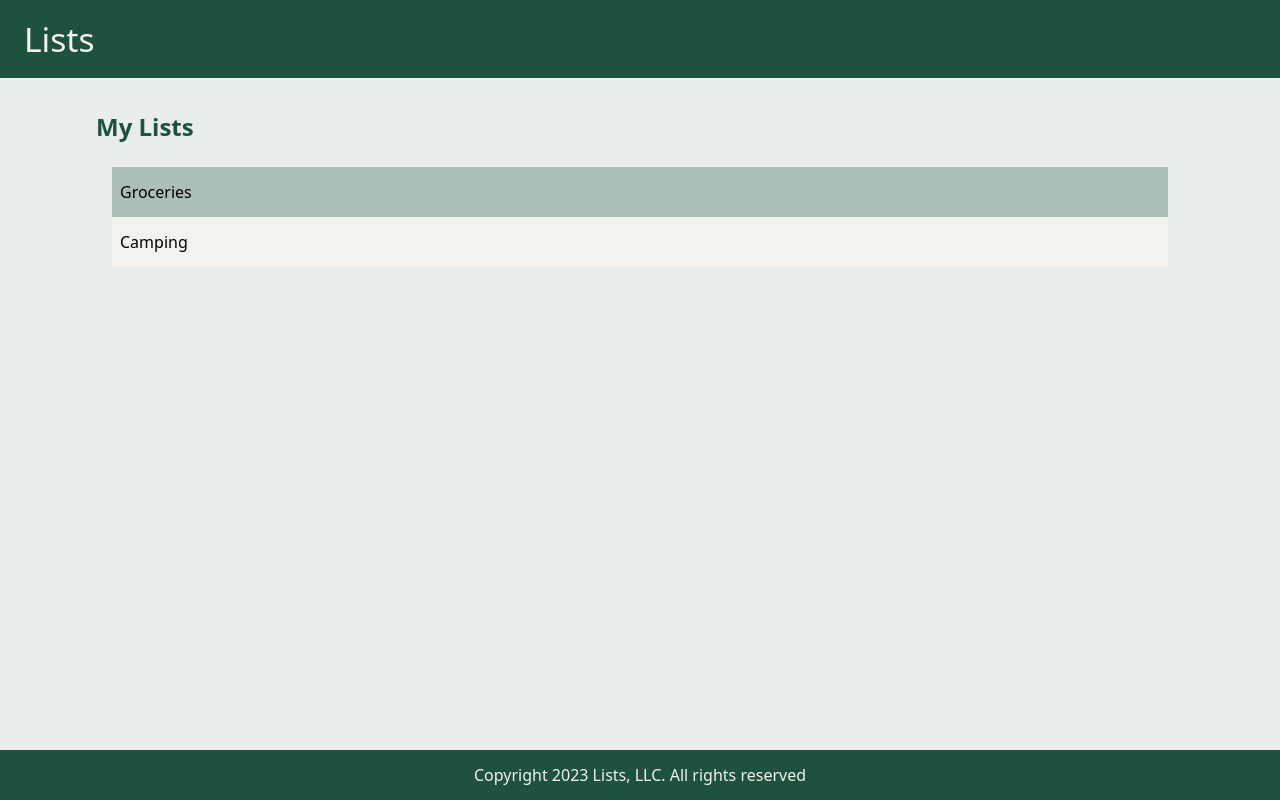
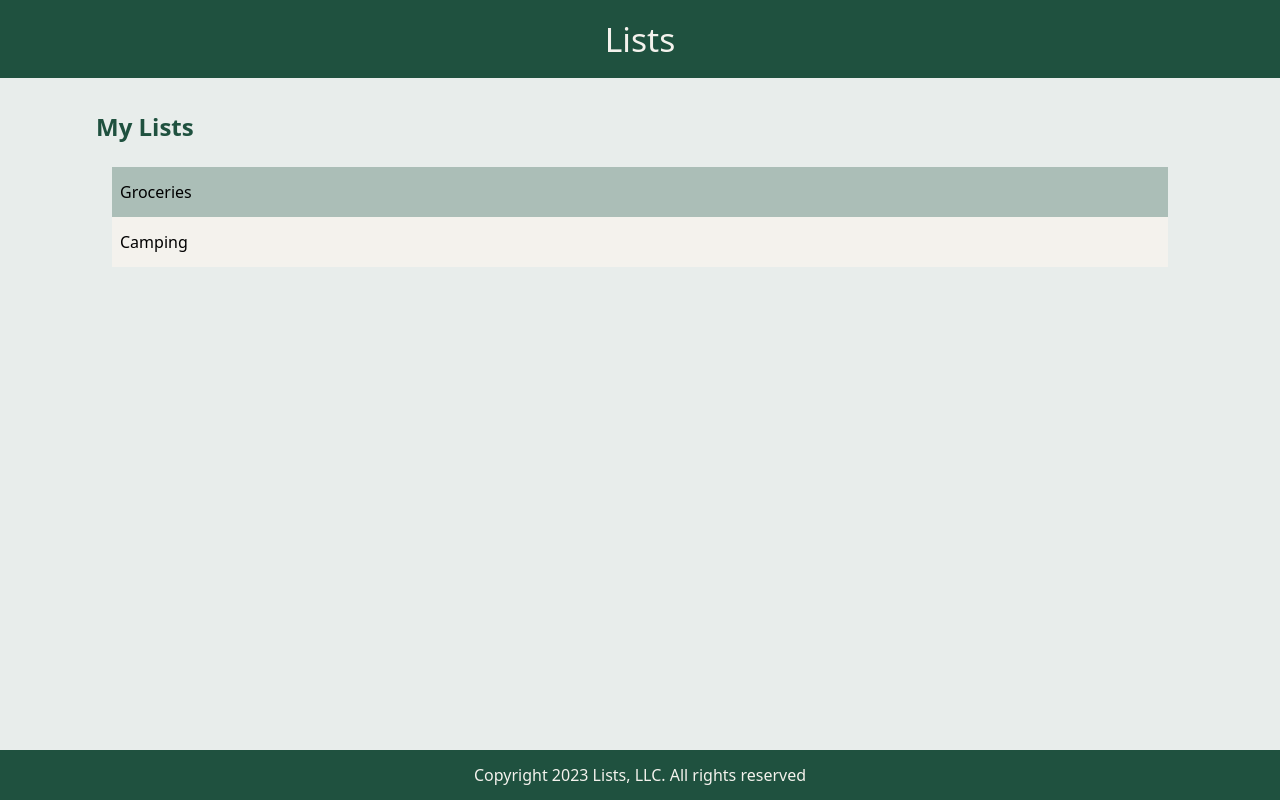
Before and after one commit to iupui-multi-device-certificate/n315-homework-07, a website with bundled scripts: page index.html in a window 1280 px wide. Built offline with nearby package versions, Linux system fonts and the light colour scheme.

Commit message:
fix: styling

```diff
--- a/index.html
+++ b/index.html
@@ -4,7 +4,7 @@
     <meta charset="UTF-8" />
     <meta http-equiv="X-UA-Compatible" content="IE=edge" />
     <meta name="viewport" content="width=device-width, initial-scale=1.0" />
-    <title>Camping Unlimited</title>
+    <title>Homework 7</title>
     <link
       rel="stylesheet"
       href="https://cdnjs.cloudflare.com/ajax/libs/font-awesome/6.3.0/css/all.min.css"
--- a/scss/components/_list.scss
+++ b/scss/components/_list.scss
@@ -1,6 +1,7 @@
 header {
   display: flex;
   justify-content: space-between;
+  align-items: center;
   //keep it simple
   //https://stackoverflow.com/questions/18611195/x-close-button-only-using-css
   //andy crone solution + screen reader friendly bit
--- a/scss/components/_navigation.scss
+++ b/scss/components/_navigation.scss
@@ -7,6 +7,10 @@
 
   margin-bottom: $spacing-xl;
   background-color: $brand-primary;
+
+  display: flex;
+  justify-content: center;
+  align-items: center;
 }
 
 .navbar {
```
Also changed, not shown: css/styles.css.
